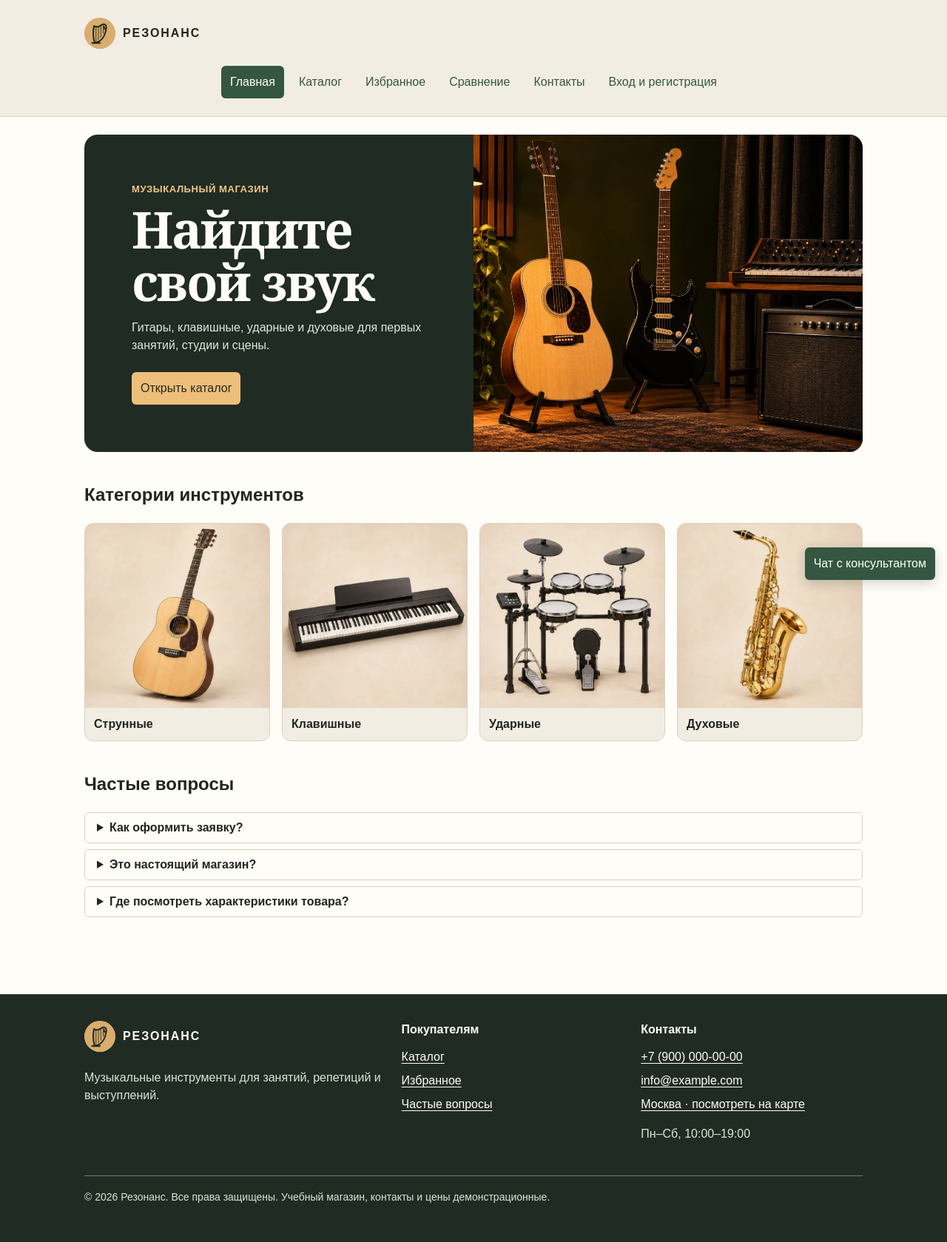
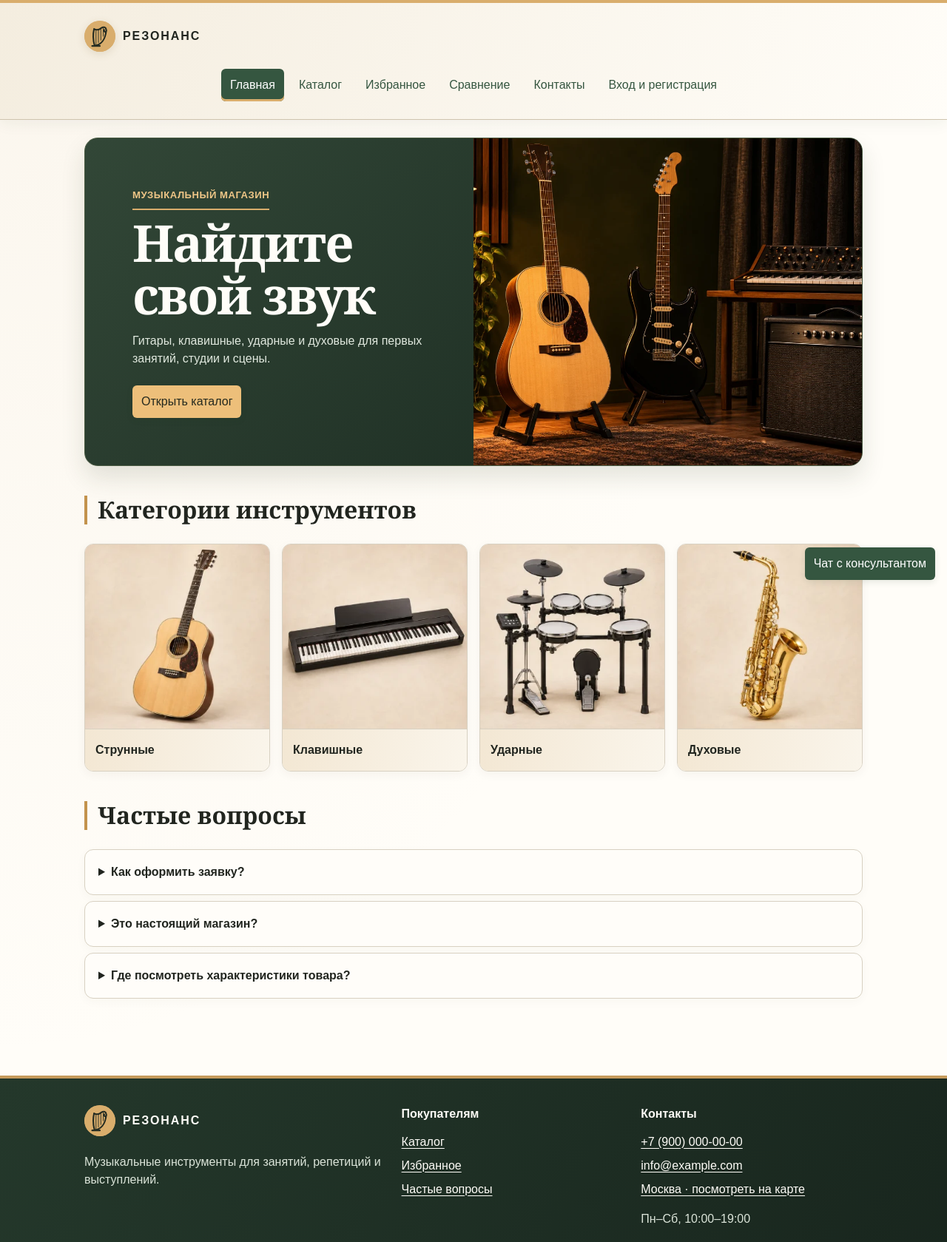
Before and after one commit to Danila-Mishchenko/kr3-responsive-shop, a plain HTML site: page index.html in a window 1280 px wide. Shown: the top 1679 px of the page at 74% size. Drawn offline with Linux system fonts and the light colour scheme.

Commit message:
Polish store colors, cards and section styling

```diff
--- a/css/music.css
+++ b/css/music.css
@@ -523,3 +523,109 @@
     gap: 16px;
   }
 }
+
+/* Оформление магазина */
+body {
+  background: radial-gradient(ellipse at top left, #eadac333, transparent 55%), var(--color-bg);
+}
+.site-header {
+  border-top: 4px solid #d9ad6c;
+  border-bottom-color: #cfc4ae;
+  background: linear-gradient(110deg, #f4eddf, #fffdf8);
+  box-shadow: 0 4px 20px #263a2410;
+}
+.site-header__logo .brand-mark {
+  box-shadow: 0 3px 12px #78572225;
+}
+.site-nav__link {
+  transition: background-color 160ms, color 160ms;
+}
+.site-nav__link--active {
+  box-shadow: inset 0 -3px #d9ad6c;
+}
+.section__title {
+  padding-left: 14px;
+  border-left: 4px solid #c3934d;
+  font-family: Georgia, serif;
+  font-size: clamp(1.5rem, 3vw, 2rem);
+  line-height: 1.2;
+}
+.hero {
+  border: 1px solid #4a5b42;
+  box-shadow: 0 16px 32px #24392120;
+  background: linear-gradient(135deg, #324737, #17261d);
+}
+.hero__category {
+  display: inline-block;
+  padding-bottom: 8px;
+  border-bottom: 2px solid #d9ad6c;
+}
+.instrument-card,
+.category-tile {
+  background: #fffdf9;
+  box-shadow: 0 4px 14px #40321c0c;
+  transition: box-shadow 180ms, border-color 180ms;
+}
+.instrument-card .product-card__price {
+  color: var(--color-primary-dark);
+  font-size: 1.3rem;
+}
+.instrument-card .product-card__price s {
+  font-size: 0.85rem;
+  font-weight: 400;
+}
+.category-tile span {
+  padding: 16px 14px;
+  border-top: 1px solid var(--color-border);
+  background: linear-gradient(100deg, #f3e7d3, #faf5eb);
+}
+.catalog-filters,
+.compare-controls,
+.faq__item {
+  padding: 18px;
+  border: 1px solid var(--color-border);
+  border-radius: var(--radius-md);
+  background: #fffdf9;
+  box-shadow: 0 4px 14px #40321c08;
+}
+.catalog-intro,
+.contact-panel {
+  border: 1px solid #d5c2a0;
+  background: linear-gradient(120deg, #eee1cb, #f7f2e8);
+}
+.button--primary {
+  box-shadow: 0 3px 8px #1b42261c;
+}
+.order-form__input,
+.order-form__select,
+.order-form__textarea {
+  border-radius: 8px;
+  border: 1px solid #bdb39f;
+  background: #fff;
+}
+.service-dialog,
+.order-dialog {
+  border-top: 4px solid #d9ad6c;
+  box-shadow: 0 24px 64px #12221933;
+}
+.product-table tbody tr:nth-child(even) {
+  background: #f5f1e8;
+}
+.site-footer {
+  border-top: 4px solid #c69b5c;
+  background: linear-gradient(120deg, #24382b, #18251d);
+}
+@media (hover: hover) {
+  .instrument-card:hover,
+  .category-tile:hover {
+    border-color: #b88d4d;
+    box-shadow: 0 10px 25px #40321c20;
+  }
+}
+@media (prefers-reduced-motion: reduce) {
+  .instrument-card,
+  .category-tile,
+  .site-nav__link {
+    transition: none;
+  }
+}
--- a/index.html
+++ b/index.html
@@ -8,7 +8,7 @@
   <link rel="icon" href="images/harp-logo.svg" type="image/svg+xml">
   <link rel="stylesheet" href="css/style.css">
   <link rel="stylesheet" href="css/responsive.css">
-  <link rel="stylesheet" href="css/music.css?v=6">
+  <link rel="stylesheet" href="css/music.css?v=7">
   <script defer src="js/services.js?v=3"></script>
 </head>
 <body>
```
Also changed, not shown: catalog.html (+1 -1 lines), compare.html (+1 -1 lines), contacts.html (+1 -1 lines), favorites.html (+1 -1 lines), order.html (+1 -1 lines), product.html (+1 -1 lines).
